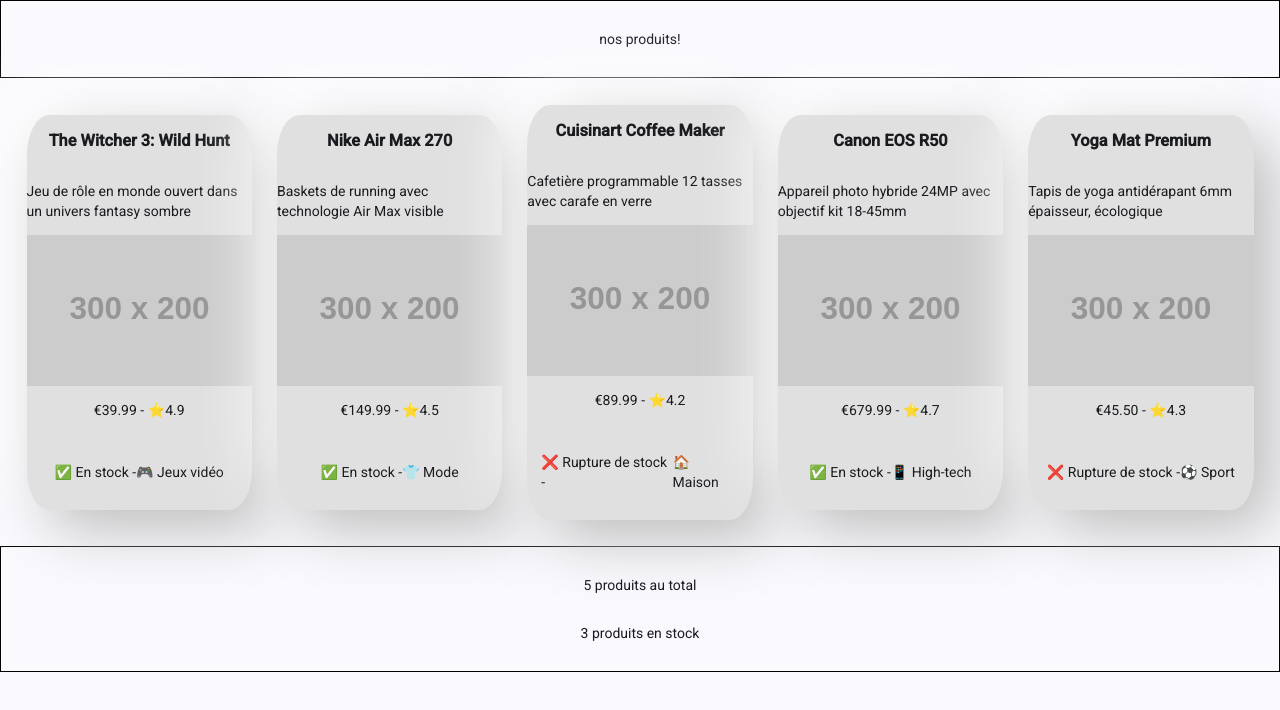
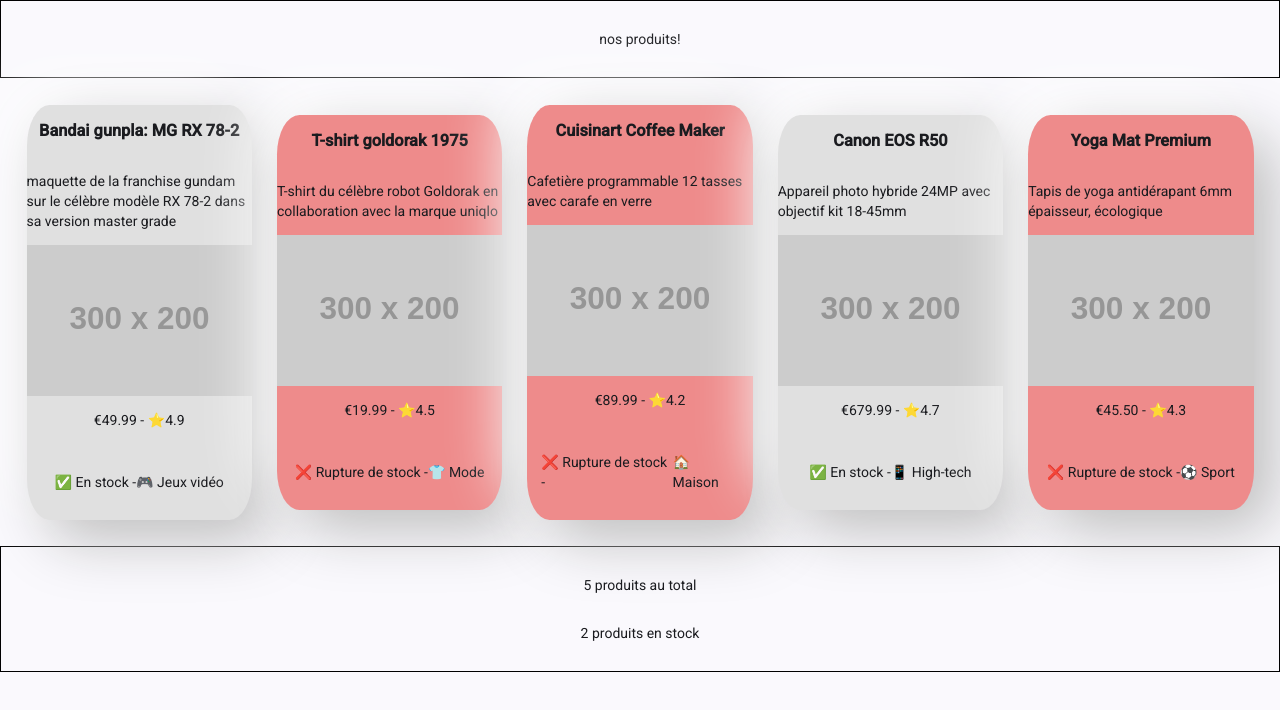
Before and after one commit to mathos01/eshop-gunpla, an Angular app: page / in a window 1280 px wide. Shown: the top 710 px of the page. Built offline with nearby package versions, Linux system fonts and the light colour scheme.

Commit message:
challenge 2 update

```diff
--- a/src/app/features/products/components/product-list/product-list.html
+++ b/src/app/features/products/components/product-list/product-list.html
@@ -6,7 +6,7 @@
     </div>
     <div id="productListCard">
     @for(product of products; track product.id) {
-        <div class="card">
+        <div class="card" [ngStyle]="{background: product.inStock?'#e0e0e0':'#EE8B8B'}">
           <h3>{{ product.name }}</h3>
           <p>{{product.description}}</p>
           <img [src]="product.imageUrl" [alt]="product.name">
--- a/src/app/features/products/components/product-list/product-list.ts
+++ b/src/app/features/products/components/product-list/product-list.ts
@@ -2,27 +2,12 @@
 import type { product } from '../../../../models/product.model';
 import {ProductCard} from '../product-card/product-card';
 import {CurrencyPipe, NgStyle} from '@angular/common';
-import {
-  MatCard,
-  MatCardContent,
-  MatCardHeader,
-  MatCardImage,
-  MatCardSubtitle,
-  MatCardTitle
-} from '@angular/material/card';
-
 // product-list.ts
 @Component({
   selector: 'app-product-list',
   templateUrl: './product-list.html',
   imports: [
     CurrencyPipe,
-    MatCard,
-    MatCardHeader,
-    MatCardContent,
-    MatCardImage,
-    MatCardTitle,
-    MatCardSubtitle,
     NgStyle
   ],
   styleUrls: ['./product-list.scss']
@@ -39,22 +24,22 @@
   products: product[] = [
   {
     id: 1,
-    name: 'The Witcher 3: Wild Hunt',
-    description: 'Jeu de rôle en monde ouvert dans un univers fantasy sombre',
-    price: 39.99,
-    imageUrl: 'https://placehold.co/300x200/8B0000/ffffff?text=Witcher',
+    name: 'Bandai gunpla: MG RX 78-2',
+    description: 'maquette de la franchise gundam sur le célèbre modèle RX 78-2 dans sa version master grade',
+    price: 49.99,
+    imageUrl: 'https://placehold.co/300x200/8B0000/ffffff?text=RX78-2',
     category: 'gaming',
     inStock: true,
     rating: 4.9
   },
   {
     id: 2,
-    name: 'Nike Air Max 270',
-    description: 'Baskets de running avec technologie Air Max visible',
-    price: 149.99,
-    imageUrl: 'https://placehold.co/300x200/FF6347/ffffff?text=Nike',
+    name: 'T-shirt goldorak 1975',
+    description: 'T-shirt du célèbre robot Goldorak en collaboration avec la marque uniqlo',
+    price: 19.99,
+    imageUrl: 'https://placehold.co/300x200/FF6347/ffffff?text=uniqlo',
     category: 'clothing',
-    inStock: true,
+    inStock: false,
     rating: 4.5
   },
   {
```
